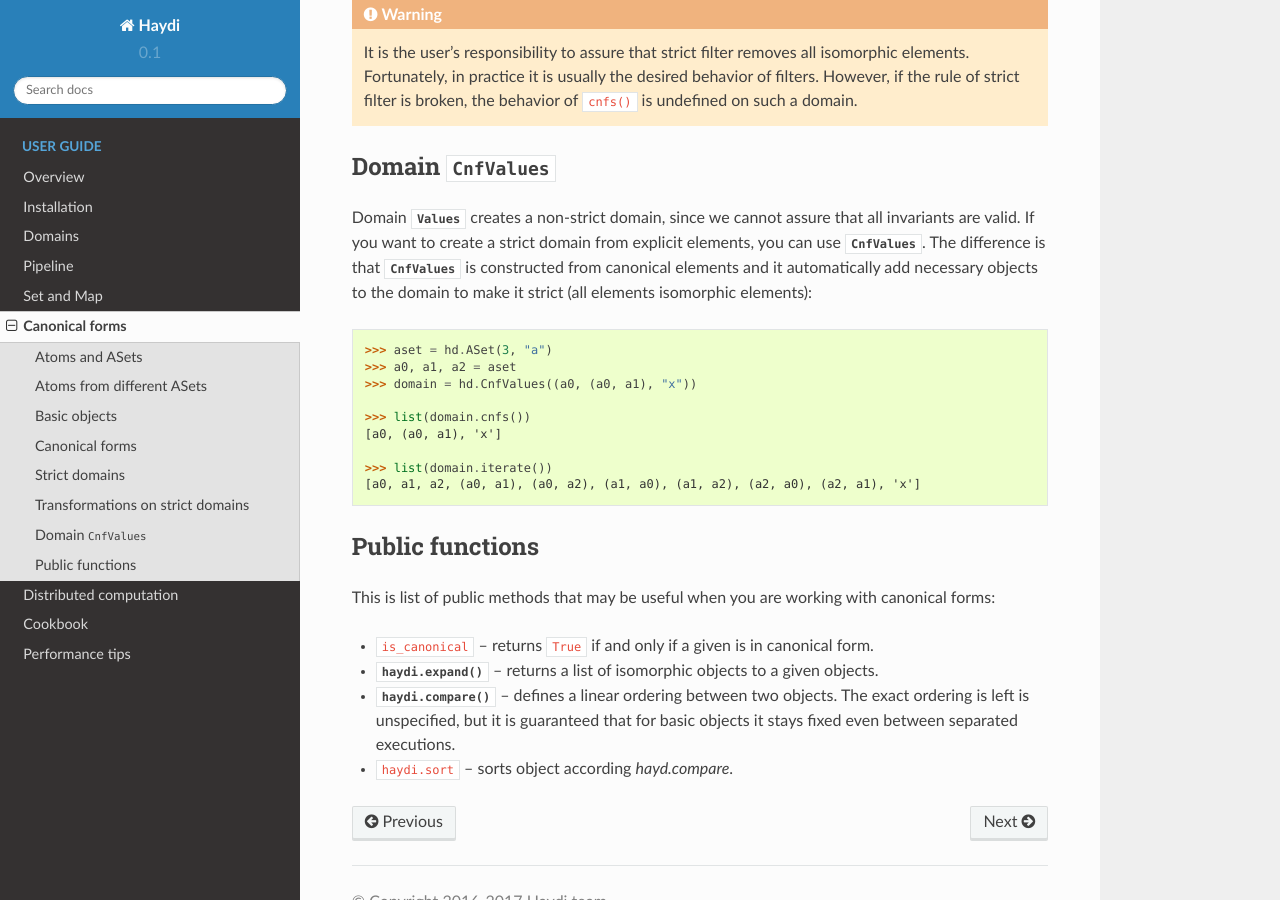
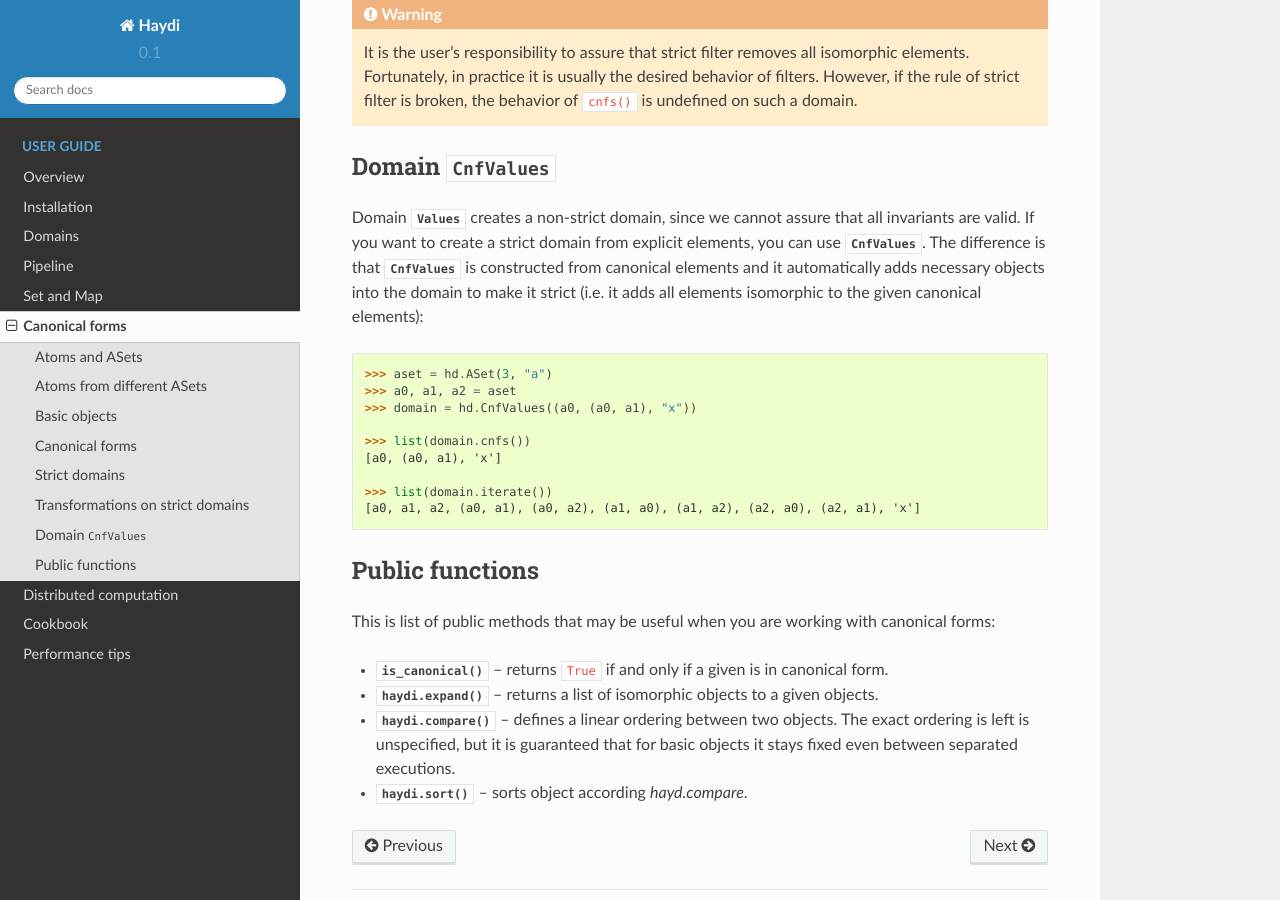
Before and after one commit to spirali/haydi, a Sphinx documentation site: the page built from docs/source/cnfs.rst, in a window 1280 px wide and 900 px high, scrolled down 4813 px. Built offline with Sphinx 7.4.7 and the Read the Docs theme 2.0.0, drawn with Linux system fonts in a browser that asks for light colours; cross-references to code outside the pages are shown as plain code.

Commit message:
DOC: Corrections in user guide

```diff
--- a/docs/source/cnfs.rst
+++ b/docs/source/cnfs.rst
@@ -261,8 +261,8 @@ Domain :class:`Values` creates a non-strict domain, since we cannot assure that
 all invariants are valid. If you want to create a strict domain from explicit
 elements, you can use :class:`CnfValues`. The difference is that
 :class:`CnfValues` is constructed from canonical elements and it automatically
-add necessary objects to the domain to make it strict (all elements isomorphic
-elements)::
+adds necessary objects into the domain to make it strict (i.e. it adds all
+elements isomorphic to the given canonical elements)::
 
     >>> aset = hd.ASet(3, "a")
     >>> a0, a1, a2 = aset
@@ -282,9 +282,9 @@ This is list of public methods that may be useful
 when you are working with canonical forms:
 
 
-* :finc:`is_canonical` -- returns ``True`` if and only if a given is in canonical form.
+* :func:`is_canonical` -- returns ``True`` if and only if a given is in canonical form.
 * :func:`haydi.expand` -- returns a list of isomorphic objects to a given objects.
 * :func:`haydi.compare` -- defines a linear ordering between two objects. The
   exact ordering is left is unspecified, but it is guaranteed that for basic
   objects it stays fixed even between separated executions.
-* :sort:`haydi.sort` -- sorts object according `hayd.compare`.
+* :func:`haydi.sort` -- sorts object according `hayd.compare`.
```
